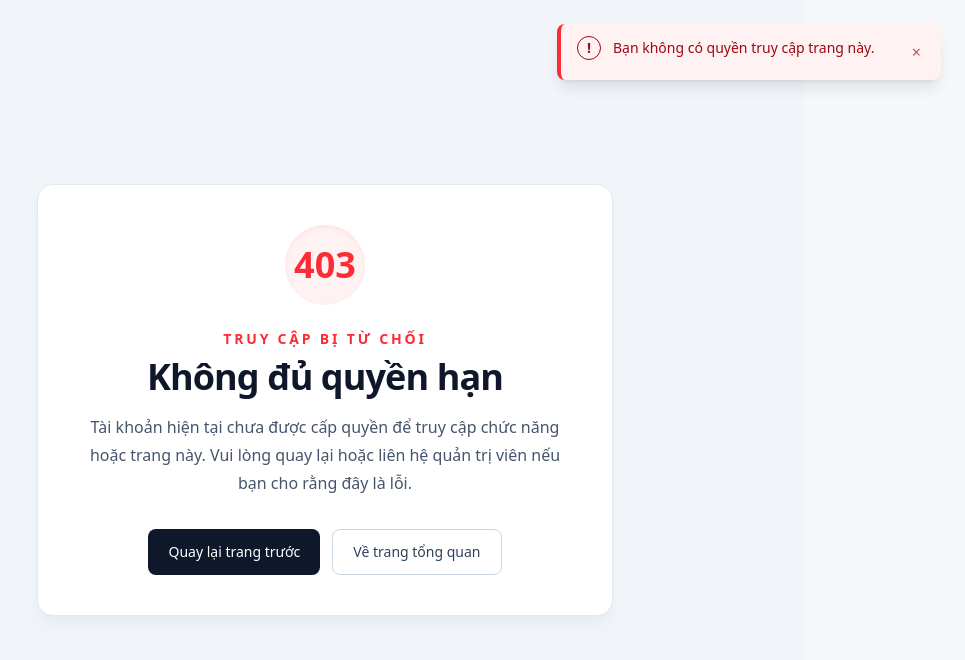
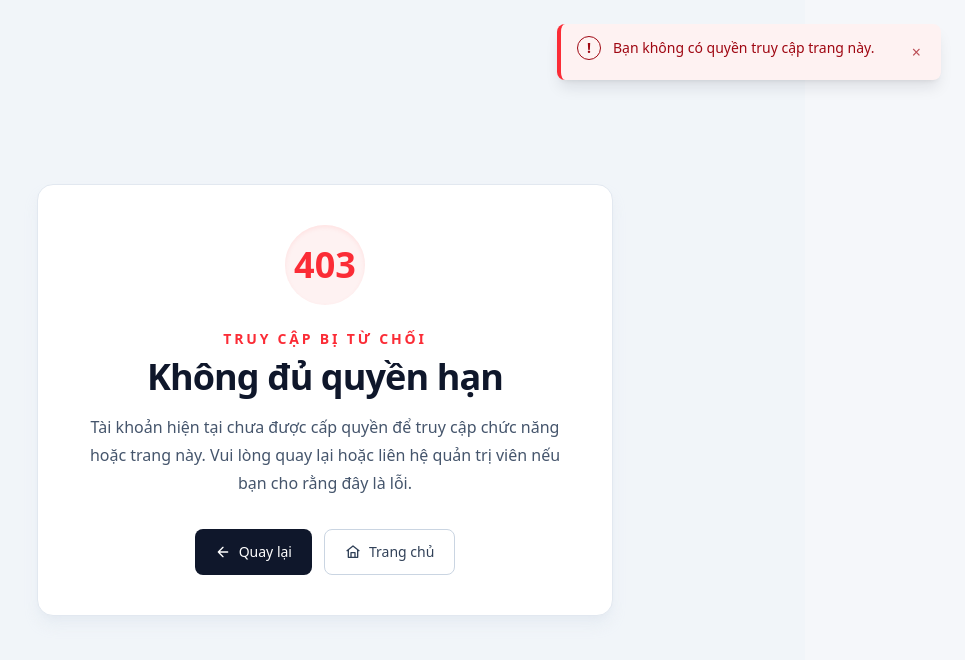
Before and after one commit to VuVietMinh88/He_Thong_Tuyen_Dung_Noi_Bo_Frontend, a React (Vite) app: page /unauthorized in a window 1280 px wide. Shown: the top 660 px of the page, without its empty margins (315-1280 px from the left). Built offline with nearby package versions, Linux system fonts and the light colour scheme.

Commit message:
feat: bo sung component đieu hưong nhanh nút quay lai và trang chu

```diff
--- a/src/App.tsx
+++ b/src/App.tsx
@@ -3,7 +3,7 @@ import { BrowserRouter, Navigate, Route, Routes, useNavigate } from 'react-route
 import ToastProvider from './components/notifications/ToastProvider'
 import { useToast } from './components/notifications/useToast'
 import ProtectedRoute from './components/routes/ProtectedRoute'
-import { ROLES } from './constants/roles'
+import { DASHBOARD_ROLES } from './constants/roles'
 import UnauthorizedPage from './pages/error/UnauthorizedPage'
 import { getHealth } from './services/healthService'
 
@@ -124,7 +124,7 @@ function App() {
           <Route path="/" element={<HomePage />} />
           <Route path="/login" element={<LoginPage />} />
 
-          <Route element={<ProtectedRoute allowedRoles={[ROLES.RECRUITER, ROLES.HR_MANAGER, ROLES.SYSTEM_ADMIN]} />}>
+          <Route element={<ProtectedRoute allowedRoles={DASHBOARD_ROLES} />}>
             <Route path="/dashboard" element={<DashboardPage />} />
           </Route>
 
--- /dev/null
+++ b/src/components/navigation/BackToHome.tsx
@@ -0,0 +1,38 @@
+import { useNavigate } from 'react-router-dom'
+import { DASHBOARD_ROLES } from '../../constants/roles'
+
+const dashboardRoles = new Set<string>(DASHBOARD_ROLES)
+
+function BackToHome() {
+  const navigate = useNavigate()
+  const role = localStorage.getItem('user_role')
+  const homePath = role && dashboardRoles.has(role) ? '/dashboard' : '/'
+
+  return (
+    <div className="mt-8 flex flex-col gap-3 sm:flex-row sm:justify-center">
+      <button
+        type="button"
+        onClick={() => navigate(-1)}
+        className="inline-flex items-center justify-center gap-2 rounded-lg bg-slate-900 px-5 py-3 text-sm font-medium text-white transition hover:bg-slate-700 focus:outline-none focus:ring-2 focus:ring-slate-300"
+      >
+        <svg aria-hidden="true" viewBox="0 0 24 24" fill="none" stroke="currentColor" strokeWidth="2" className="h-4 w-4">
+          <path strokeLinecap="round" strokeLinejoin="round" d="M19 12H5m7 7-7-7 7-7" />
+        </svg>
+        Quay lại
+      </button>
+
+      <button
+        type="button"
+        onClick={() => navigate(homePath)}
+        className="inline-flex items-center justify-center gap-2 rounded-lg border border-slate-300 bg-white px-5 py-3 text-sm font-medium text-slate-700 transition hover:border-slate-400 hover:bg-slate-50 focus:outline-none focus:ring-2 focus:ring-slate-200"
+      >
+        <svg aria-hidden="true" viewBox="0 0 24 24" fill="none" stroke="currentColor" strokeWidth="2" className="h-4 w-4">
+          <path strokeLinecap="round" strokeLinejoin="round" d="m3 10 9-7 9 7M5 9v11h14V9M9 20v-7h6v7" />
+        </svg>
+        Trang chủ
+      </button>
+    </div>
+  )
+}
+
+export default BackToHome
--- a/src/components/routes/ProtectedRoute.tsx
+++ b/src/components/routes/ProtectedRoute.tsx
@@ -2,7 +2,7 @@ import { Navigate, Outlet, useLocation } from 'react-router-dom';
 import type { Role } from '../../constants/roles';
 
 interface ProtectedRouteProps {
-  allowedRoles: Role[];
+  allowedRoles: readonly Role[];
 }
 
 const ProtectedRoute: React.FC<ProtectedRouteProps> = ({ allowedRoles }) => {
--- a/src/constants/roles.ts
+++ b/src/constants/roles.ts
@@ -10,6 +10,12 @@ export const ROLES = {
 
 export type Role = keyof typeof ROLES;
 
+export const DASHBOARD_ROLES = [
+  ROLES.RECRUITER,
+  ROLES.HR_MANAGER,
+  ROLES.SYSTEM_ADMIN,
+] as const satisfies readonly Role[];
+
 export const ROLE_NAMES: Record<Role, string> = {
   CANDIDATE: 'Ứng viên',
   RECRUITER: 'Nhân viên tuyển dụng',
--- a/src/pages/error/UnauthorizedPage.tsx
+++ b/src/pages/error/UnauthorizedPage.tsx
@@ -1,9 +1,8 @@
 import { useEffect, useRef } from 'react';
-import { useNavigate } from 'react-router-dom';
+import BackToHome from '../../components/navigation/BackToHome';
 import { useToast } from '../../components/notifications/useToast';
 
 const UnauthorizedPage: React.FC = () => {
-  const navigate = useNavigate();
   const { notify } = useToast();
   const notified = useRef(false);
 
@@ -35,23 +34,7 @@ const UnauthorizedPage: React.FC = () => {
           </p>
         </div>
 
-        <div className="mt-8 flex flex-col gap-3 sm:flex-row sm:justify-center">
-          <button
-            type="button"
-            onClick={() => navigate(-1)}
-            className="inline-flex items-center justify-center rounded-lg bg-slate-900 px-5 py-3 text-sm font-medium text-white transition hover:bg-slate-700 focus:outline-none focus:ring-2 focus:ring-slate-300"
-          >
-            Quay lại trang trước
-          </button>
-
-          <button
-            type="button"
-            onClick={() => navigate('/')}
-            className="inline-flex items-center justify-center rounded-lg border border-slate-300 bg-white px-5 py-3 text-sm font-medium text-slate-700 transition hover:border-slate-400 hover:bg-slate-50 focus:outline-none focus:ring-2 focus:ring-slate-200"
-          >
-            Về trang tổng quan
-          </button>
-        </div>
+        <BackToHome />
       </section>
     </main>
   );
```
